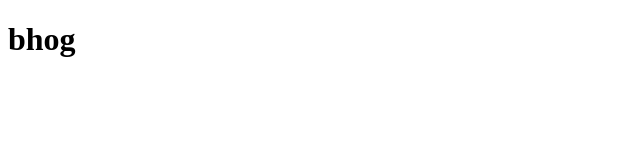
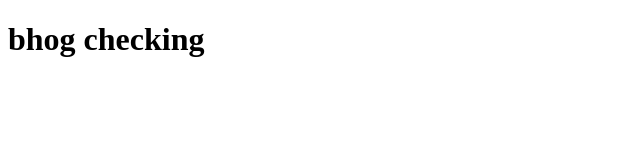
Before and after one commit to v4vikram/aaryabhog, a plain HTML site: page index.html in a window 1280 px wide. Shown: the whole page, without its empty margins (0-640 px from the left). Drawn offline with Linux system fonts and the light colour scheme.

Commit message:
nothing to add

```diff
--- a/index.html
+++ b/index.html
@@ -9,7 +9,7 @@
     <header></header>
     <main>
         <h1>
-            bhog
+            bhog checking
         </h1>
     </main>
     <footer>
```
